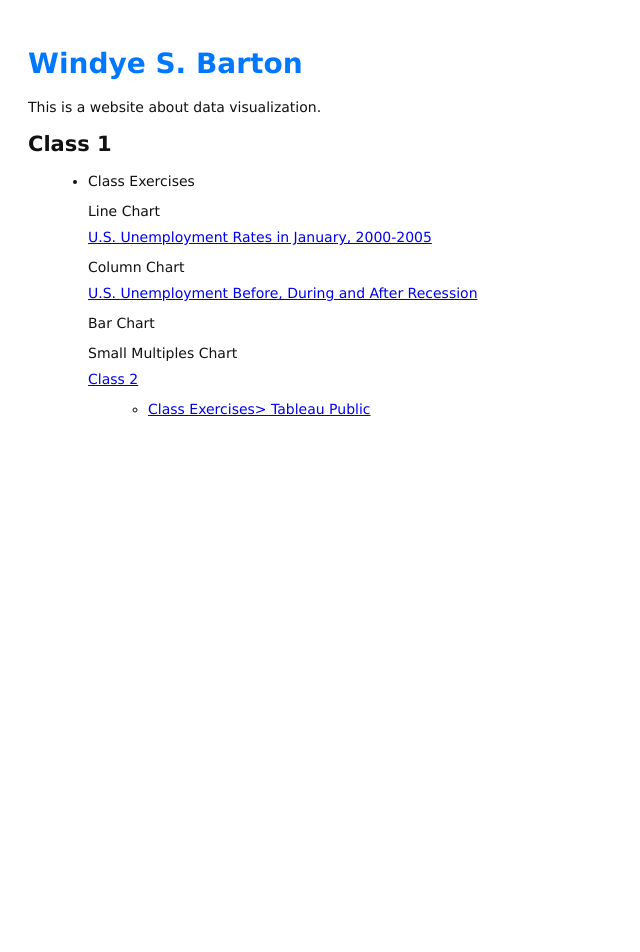
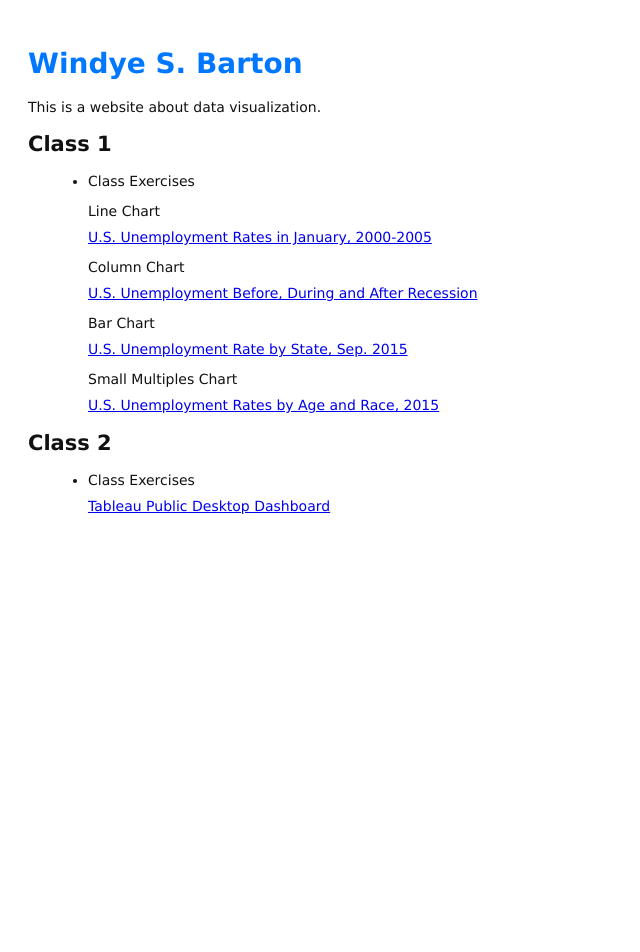
Before and after one commit to wb7378a/datavis, a plain HTML site: page index.html in a window 1280 px wide. Shown: the top 952 px of the page, without its empty margins (0-640 px from the left). Drawn offline with Linux system fonts and the light colour scheme.

Commit message:
Add alternate chart for map from week 2 class exercises and create second dashboard

```diff
--- a/index.html
+++ b/index.html
@@ -13,25 +13,22 @@
 <h2>Class 1</h2>
  <ul>
   	<li>
-      <p>Class Exercises</a>
+      <p>Class Exercises</p>
       <p>Line Chart</p>
       <a href="line.png">U.S. Unemployment Rates in January, 2000-2005</a>
       <p>Column Chart</p>
       <a href="column.png">U.S. Unemployment Before, During and After Recession</a>
       <p>Bar Chart</p>
-      <a href="U.S. Unemployment Rates by State, Sep. 2015"></a>
+      <a href="bar.png">U.S. Unemployment Rate by State, Sep. 2015</a>
       <p>Small Multiples Chart</p>
-      <a href="U.S. Unemployment Rates by Age and Race, 2015</p>
+      <a href="small_mult.png">U.S. Unemployment Rates by Age and Race, 2015</a>
       </li>
       </ul>
 <h2>Class 2</h2>
  <ul>
   	<li>
-  	<p>Class Exercises>
-      <a href=https://public.tableau.com/views/U_S_AfricanAmericanPopulation/U_S_AfricanAmericanPopulation?:embed=y&:display_count=yes&:showTabs=y>Tableau Public</a>
-      <a href=
-      <script type='text/javascript' src='https://public.tableau.com/javascripts/api/viz_v1.js'></script><div class='tableauPlaceholder' style='width: 654px; height: 742px;'><noscript><a href='#'><img alt='U.S. African American Population ' src='https:&#47;&#47;public.tableau.com&#47;static&#47;images&#47;U_&#47;U_S_AfricanAmericanPopulation&#47;U_S_AfricanAmericanPopulation&#47;1_rss.png' style='border: none' /></a></noscript><object class='tableauViz' width='654' height='742' style='display:none;'><param name='host_url' value='https%3A%2F%2Fpublic.tableau.com%2F' /> <param name='site_root' value='' /><param name='name' value='U_S_AfricanAmericanPopulation&#47;U_S_AfricanAmericanPopulation' /><param name='tabs' value='no' /><param name='toolbar' value='yes' /><param name='static_image' value='https:&#47;&#47;public.tableau.com&#47;static&#47;images&#47;U_&#47;U_S_AfricanAmericanPopulation&#47;U_S_AfricanAmericanPopulation&#47;1.png' /> <param name='animate_transition' value='yes' /><param name='display_static_image' value='yes' /><param name='display_spinner' value='yes' /><param name='display_overlay' value='yes' /><param name='display_count' value='yes' /><param name='showVizHome' value='no' /><param name='showTabs' value='y' /><param name='bootstrapWhenNotified' value='true' /></object>
-      <div class="desktop">
+  	<p>Class Exercises</p>
+      <a href=https://public.tableau.com/views/U_S_AfricanAmericanPopulation/U_S_AfricanAmericanPopulation?:embed=y&:display_count=yes&:showTabs=y>Tableau Public Desktop Dashboard</a>
       <script type='text/javascript' src='https://public.tableau.com/javascripts/api/viz_v1.js'></script><div class='tableauPlaceholder' style='width: 654px; height: 742px;'><noscript><a href='#'><img alt='U.S. African American Population ' src='https:&#47;&#47;public.tableau.com&#47;static&#47;images&#47;U_&#47;U_S_AfricanAmericanPopulation&#47;U_S_AfricanAmericanPopulation&#47;1_rss.png' style='border: none' /></a></noscript><object class='tableauViz' width='654' height='742' style='display:none;'><param name='host_url' value='https%3A%2F%2Fpublic.tableau.com%2F' /> <param name='site_root' value='' /><param name='name' value='U_S_AfricanAmericanPopulation&#47;U_S_AfricanAmericanPopulation' /><param name='tabs' value='no' /><param name='toolbar' value='yes' /><param name='static_image' value='https:&#47;&#47;public.tableau.com&#47;static&#47;images&#47;U_&#47;U_S_AfricanAmericanPopulation&#47;U_S_AfricanAmericanPopulation&#47;1.png' /> <param name='animate_transition' value='yes' /><param name='display_static_image' value='yes' /><param name='display_spinner' value='yes' /><param name='display_overlay' value='yes' /><param name='display_count' value='yes' /><param name='showVizHome' value='no' /><param name='showTabs' value='y' /><param name='bootstrapWhenNotified' value='true' /></object></div>
     </li>
     </div>
@@ -54,6 +51,11 @@ display : none;
 <p>Homework</p>
 <script type='text/javascript' src='https://public.tableau.com/javascripts/api/viz_v1.js'></script><div class='tableauPlaceholder' style='width: 1020px; height: 1059px;'><noscript><a href='#'><img alt=' ' src='https:&#47;&#47;public.tableau.com&#47;static&#47;images&#47;U_&#47;U_S_MarijuanaApproval&#47;U_S_MarijuanaApprovalofLegalization&#47;1_rss.png' style='border: none' /></a></noscript><object class='tableauViz' width='1020' height='1059' style='display:none;'><param name='host_url' value='https%3A%2F%2Fpublic.tableau.com%2F' /> <param name='site_root' value='' /><param name='name' value='U_S_MarijuanaApproval&#47;U_S_MarijuanaApprovalofLegalization' /><param name='tabs' value='yes' /><param name='toolbar' value='yes' /><param name='static_image' value='https:&#47;&#47;public.tableau.com&#47;static&#47;images&#47;U_&#47;U_S_MarijuanaApproval&#47;U_S_MarijuanaApprovalofLegalization&#47;1.png' /> <param name='animate_transition' value='yes' /><param name='display_static_image' value='yes' /><param name='display_spinner' value='yes' /><param name='display_overlay' value='yes' /><param name='display_count' value='yes' /><param name='showVizHome' value='no' /><param name='showTabs' value='y' /><param name='bootstrapWhenNotified' value='true' /></object></div>
 </style>
+<p>Alternate Chart for Map: I took the map from the above dashboard and created a different chart of a symbol map.
+I would prefer to use this view to show a quick snapshot of states, with larger circles assigned to states with larger African-American populations.
+This view would work better to provide a quick glance of which states have the largest populations of African-Americans.
+I would use the geographical map to illustrate how states with larger populations of African Americans vary by region.</p>
+<script type='text/javascript' src='https://public.tableau.com/javascripts/api/viz_v1.js'></script><div class='tableauPlaceholder' style='width: 654px; height: 742px;'><noscript><a href='#'><img alt='U.S. African American Population Symbol Map, 2014 ' src='https:&#47;&#47;public.tableau.com&#47;static&#47;images&#47;XM&#47;XMXBCGCK4&#47;1_rss.png' style='border: none' /></a></noscript><object class='tableauViz' width='654' height='742' style='display:none;'><param name='host_url' value='https%3A%2F%2Fpublic.tableau.com%2F' /> <param name='path' value='shared&#47;XMXBCGCK4' /> <param name='toolbar' value='yes' /><param name='static_image' value='https:&#47;&#47;public.tableau.com&#47;static&#47;images&#47;XM&#47;XMXBCGCK4&#47;1.png' /> <param name='animate_transition' value='yes' /><param name='display_static_image' value='yes' /><param name='display_spinner' value='yes' /><param name='display_overlay' value='yes' /><param name='display_count' value='yes' /><param name='showVizHome' value='no' /><param name='showTabs' value='y' /><param name='bootstrapWhenNotified' value='true' /></object></div>
     <li style="color: #F90">
       <p>Homework</p>
       <p>Tableau Public: U.S. Marijuana Approval and Use Rates</p>
```
